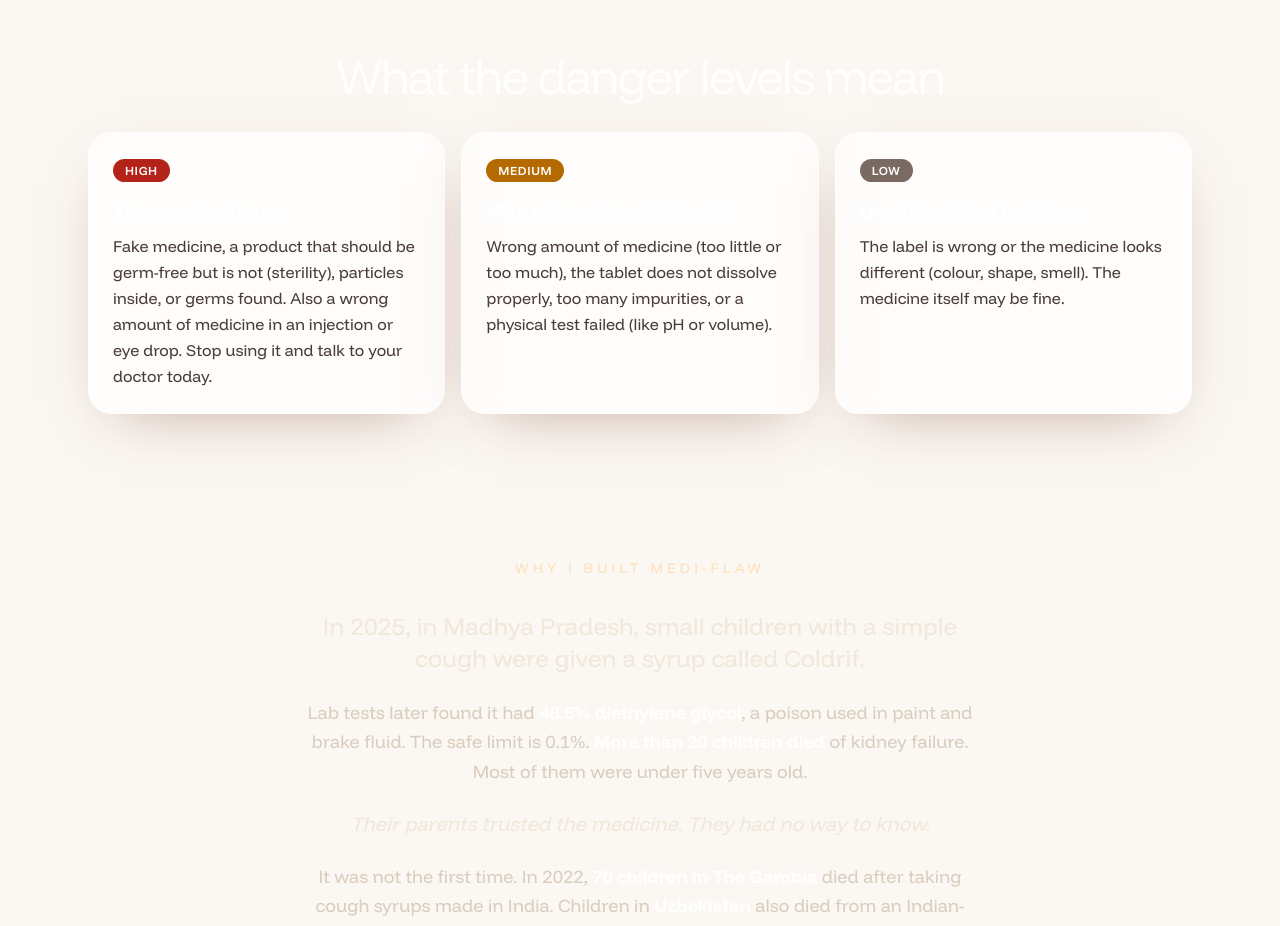
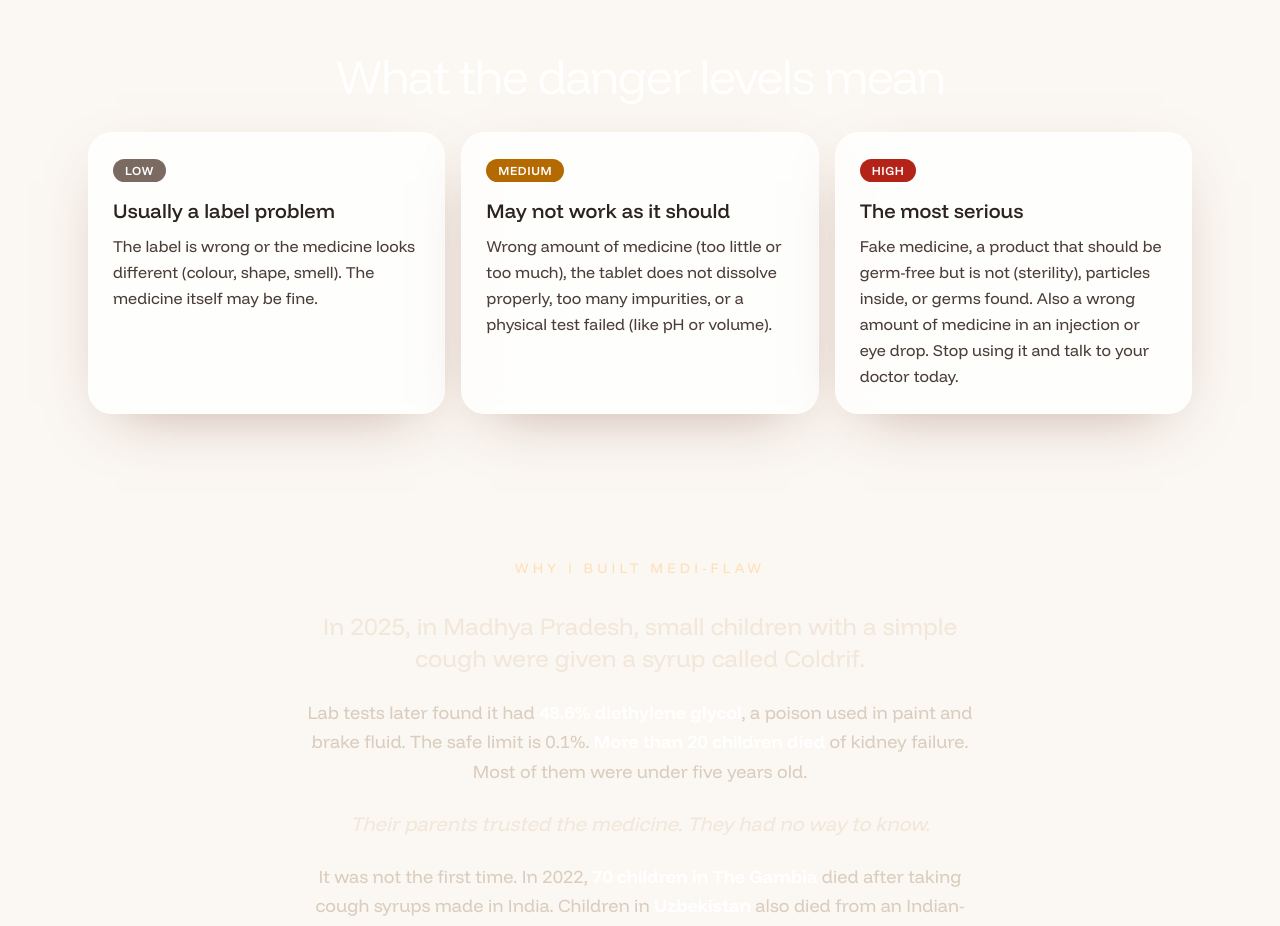
Before and after one commit to SundarRam404/Medi-Flaw, a Next.js app in the folder frontend/: page /about in a window 1280 px wide. Shown: the part 2340-3266 px from the top of the page. Built offline with nearby package versions, Linux system fonts and the light colour scheme; no server answers.

Commit message:
Danger levels low to high

```diff
--- a/frontend/components/about/NightToSunrise.tsx
+++ b/frontend/components/about/NightToSunrise.tsx
@@ -339,12 +339,12 @@ export default function NightToSunrise() {
           <Reveal><h2 className="h-display text-center text-4xl md:text-5xl">What the danger levels mean</h2></Reveal>
           <div className="mt-8 grid gap-4 md:grid-cols-3">
             {[
-              ["HIGH", "bg-[#b42318]", "The most serious", "Fake medicine, a product that should be germ-free but is not (sterility), particles inside, or germs found. Also a wrong amount of medicine in an injection or eye drop. Stop using it and talk to your doctor today."],
+              ["LOW", "bg-[#7a6a62]", "Usually a label problem", "The label is wrong or the medicine looks different (colour, shape, smell). The medicine itself may be fine."],
               ["MEDIUM", "bg-[#b46a00]", "May not work as it should", "Wrong amount of medicine (too little or too much), the tablet does not dissolve properly, too many impurities, or a physical test failed (like pH or volume)."],
-              ["LOW", "bg-[#7a6a62]", "Usually a label problem", "The label is wrong or the medicine looks different (colour, shape, smell). The medicine itself may be fine."],
+              ["HIGH", "bg-[#b42318]", "The most serious", "Fake medicine, a product that should be germ-free but is not (sterility), particles inside, or germs found. Also a wrong amount of medicine in an injection or eye drop. Stop using it and talk to your doctor today."]
             ].map(([lvl, bg, t, d], i) => (
               <Reveal key={lvl} delay={i * 180}>
-                <div className="h-full rounded-3xl border border-white/60 bg-white/70 p-6 shadow-[0_20px_60px_-30px_rgba(120,60,40,0.5)] backdrop-blur-md">
+                <div className="h-full rounded-3xl border border-white/60 bg-white/80 p-6 text-[#2b2320] shadow-[0_20px_60px_-30px_rgba(120,60,40,0.5)] backdrop-blur-md">
                   <span className={`rounded-full px-3 py-1 text-xs font-semibold tracking-wider text-white ${bg}`}>{lvl}</span>
                   <h3 className="mt-4 text-xl font-medium">{t}</h3>
                   <p className="mt-2 leading-relaxed text-[#4a3d38]">{d}</p>
```
